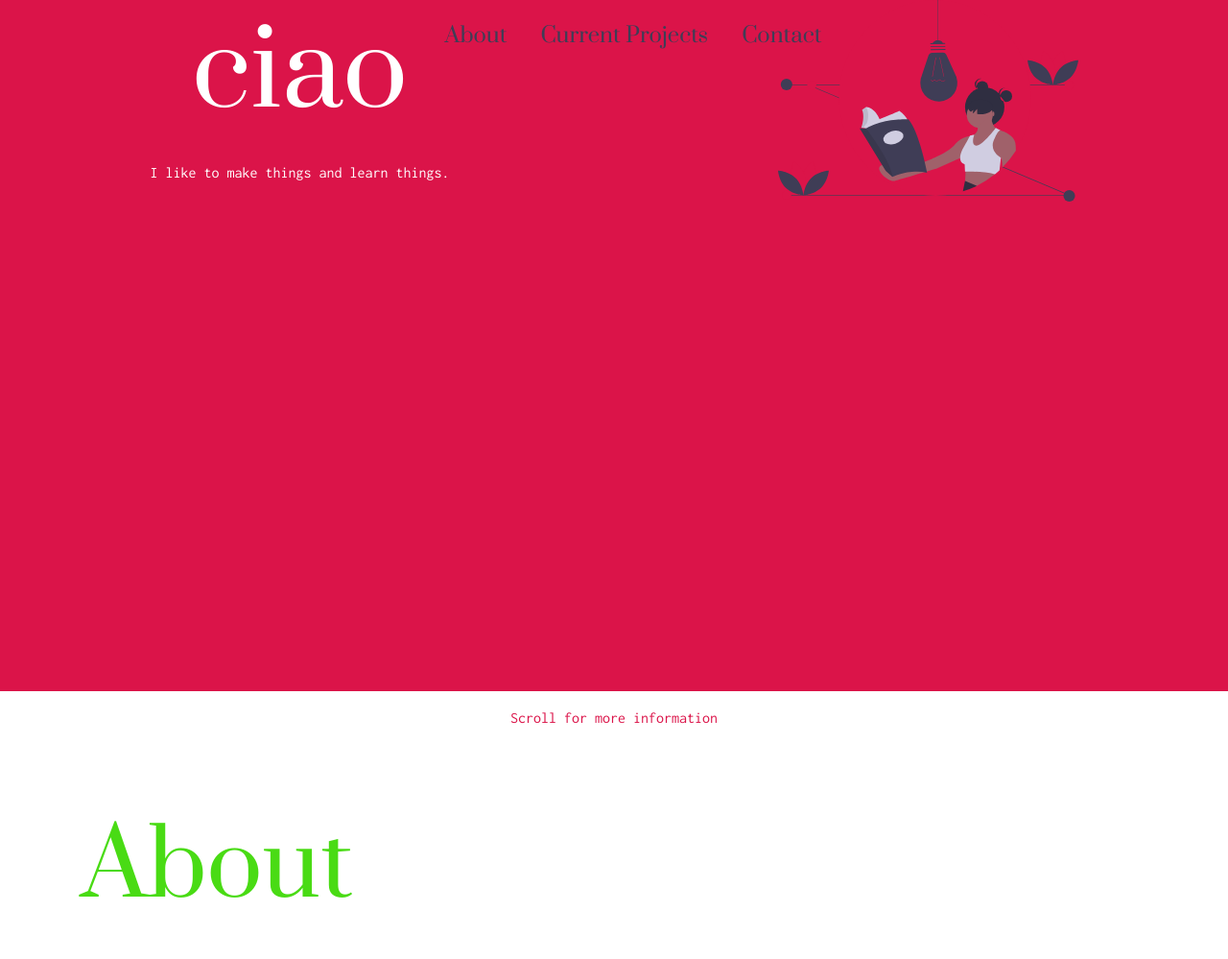
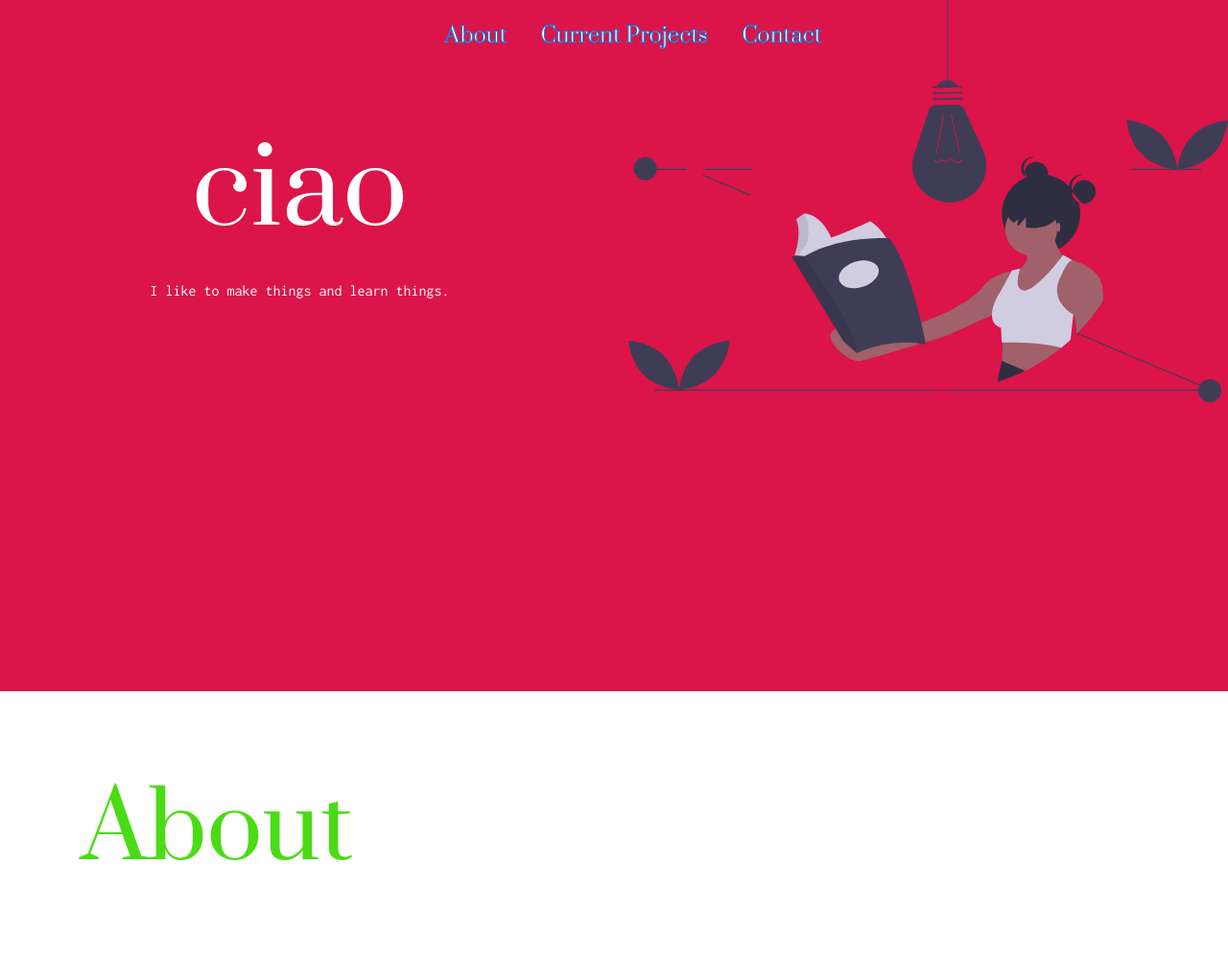
Before and after one commit to tscales2/tscales2.github.io, a PHP site: page / in a window 1280 px wide. Shown: the top 999 px of the page at 96% size. Run offline with PHP 8.4, Linux system fonts and the light colour scheme.

Commit message:
updated nav bar to make it more readable. still wip

```diff
--- a/index.html
+++ b/index.html
@@ -10,6 +10,7 @@
     <link href="https://fonts.googleapis.com/css?family=Inconsolata&display=swap" rel="stylesheet">
     <link rel="stylesheet" type="text/css" href="main.css">
     <link rel="stylesheet" type="text/css" href="bootstrap-grid.css">
+    <link rel="stylesheet" href="https://cdnjs.cloudflare.com/ajax/libs/animate.css/3.7.2/animate.min.css">
 
 </head>
 
@@ -26,7 +27,7 @@
         <!--left col -->
         <section class="col left-col">
             <div class="top-container">
-                <h1>ciao</h1>
+                <svg viewBox="0 0 450 50"><h1>ciao</h1></svg>
                 <p>I like to make things and learn things.</p>
             </div>
         </section>
@@ -38,7 +39,7 @@
         </section>
     </header>
     <main class="container">
-        <p class="scroll">Scroll for more information</p>
+      <!-- <h1 class="animated infinite bounce delay-2s">Example</h1> -->
         <!-- About-->
         <section class="aboutMe" id="about">
             <h2>About</h2>
--- a/main.css
+++ b/main.css
@@ -9,7 +9,7 @@
 
 
 .top-container {
-    width: 50%;
+    width: 100%;
     margin: 0 auto;
 }
 
@@ -27,6 +27,24 @@
 .scroll {
     color: #db1449;
     text-align: center;
+}
+svg{
+  font: bold 70px Century Gothic, Arial;
+  width: 100%;
+  height: 120px;
+}
+
+text{
+  fill: none;
+  stroke: black;
+  stroke-width:0.5px;
+  // stroke-dasharray: 2,2;
+  stroke-linejoin: round;
+  animation: 2s pulsate infinite;
+}
+
+@keyframes pulsate {
+  50%{ stroke-width:4px; }
 }
 
 img {
@@ -62,15 +80,17 @@
     z-index: 1;
     left: 0;
     right: 0;
-    color: #3f3d56;
+    -webkit-text-fill-color: white; /* Will override color (regardless of order) */
+  -webkit-text-stroke-width: 1px;
+  -webkit-text-stroke-color: #147edb;
     font-family: 'Prata', serif;
     font-size: 22px;
-   background:
 
 }
 
 .navigation {
     text-align: center;
+
 }
 
 .navigation li {
```
